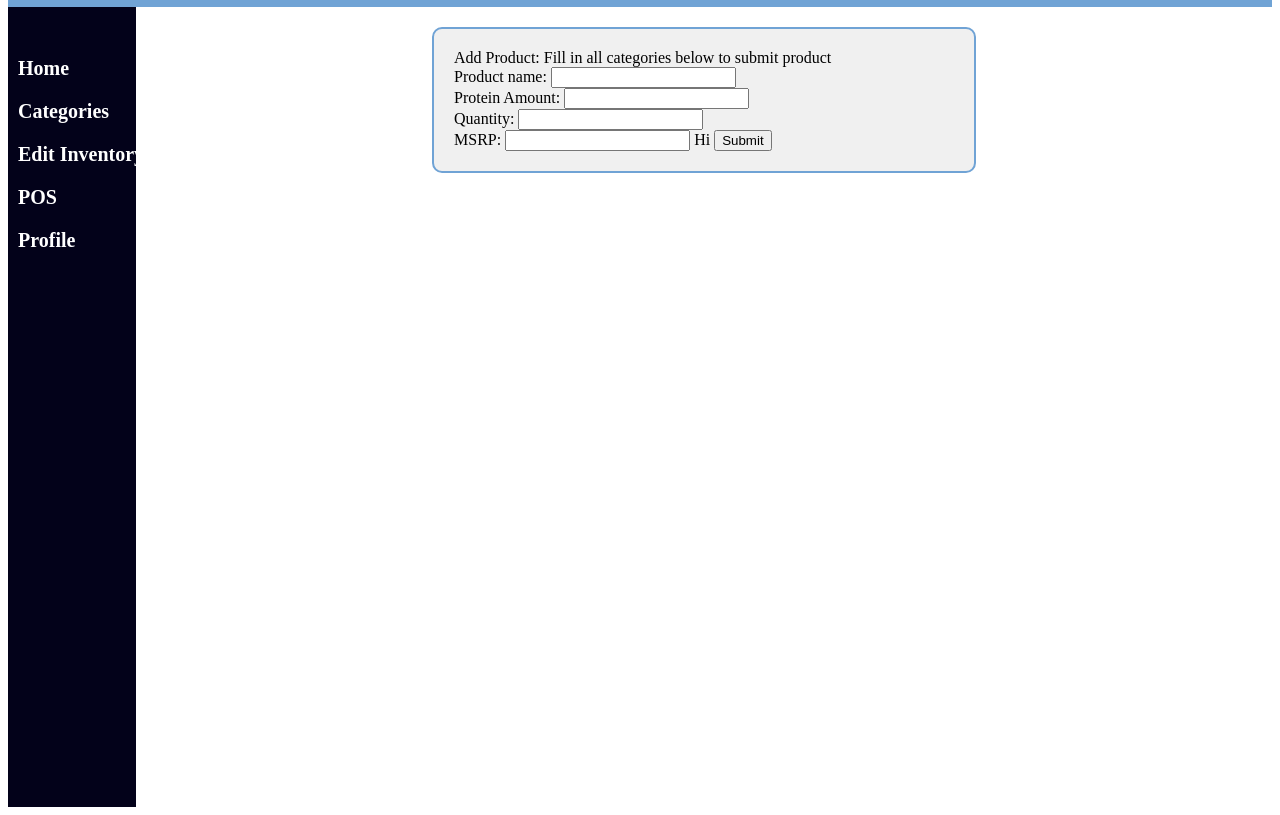
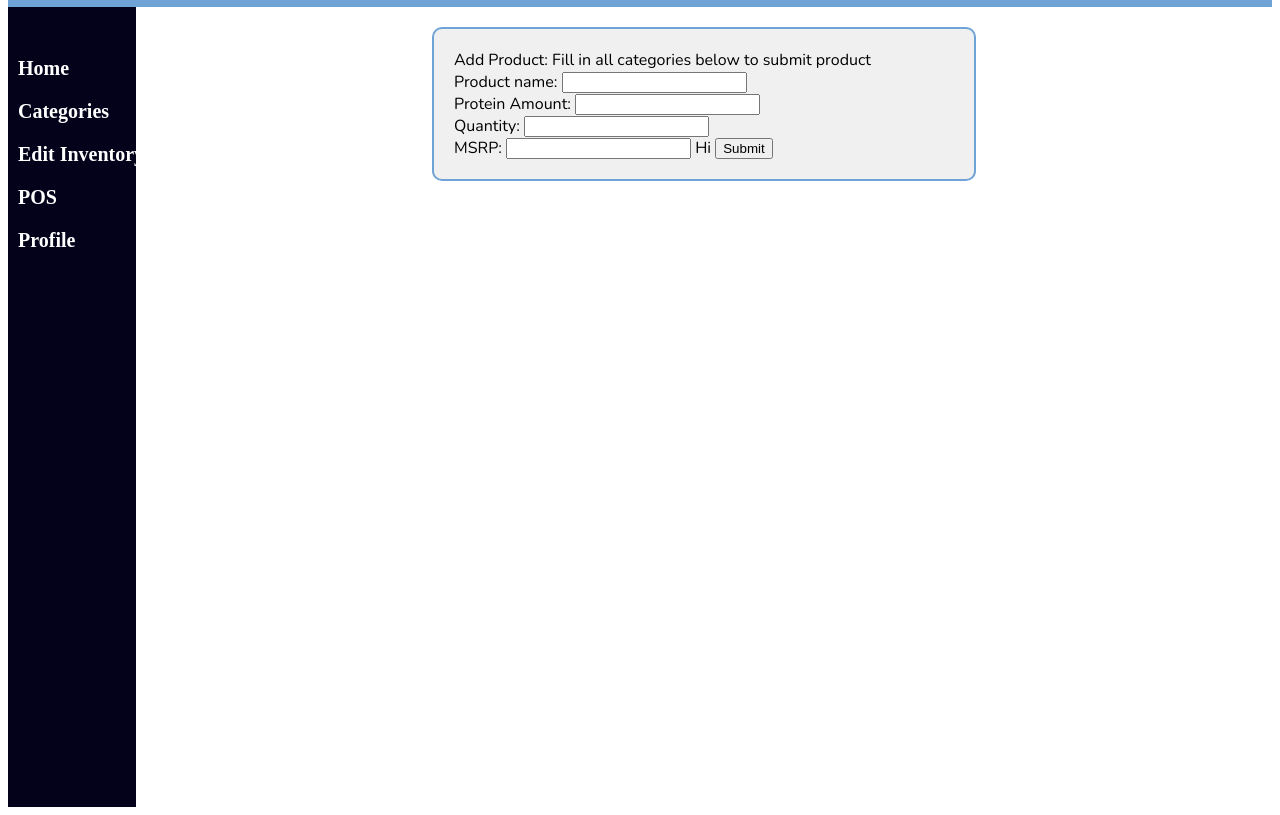
Before and after one commit to d-zeh/inventoryProject, a website: page client/inside.html in a window 1280 px wide. Shown: the part 81-896 px from the top of the page. Drawn offline with nearby package versions, Linux system fonts and the light colour scheme.

Commit message:
found a good font

```diff
--- a/client/inside.css
+++ b/client/inside.css
@@ -1,3 +1,9 @@
+@font-face {
+  font-family: "Avant Garde Gothic";
+  src: url(avantgardegothic.woff);
+}
+
+
 .navBar {
     background-color: #70a3d5;
     height: 10vh;
@@ -99,4 +105,8 @@
   padding: 20px; /* Padding inside the box */
   margin: 0 auto; /* Center the box horizontally */
   max-width: 500px; /* Limit the width of the box */
+  font-family: "Nunito", sans-serif;
+  font-optical-sizing: auto;
+  font-weight: <weight>;
+  font-style: normal;
 }
--- a/client/inside.html
+++ b/client/inside.html
@@ -5,6 +5,9 @@
     <meta name="viewport" content="width=device-width, initial-scale=1.0">
     <title>Document</title>
     <link rel="stylesheet" href="./inside.css">
+    <style>
+      @import url('https://fonts.googleapis.com/css2?family=Nunito:ital,wght@0,200..1000;1,200..1000&family=Roboto:ital,wght@0,100;0,300;0,400;0,500;0,700;0,900;1,100;1,300;1,400;1,500;1,700;1,900&display=swap')
+    </style>
 </head>
 <body>
     <nav class="navBar">
```
